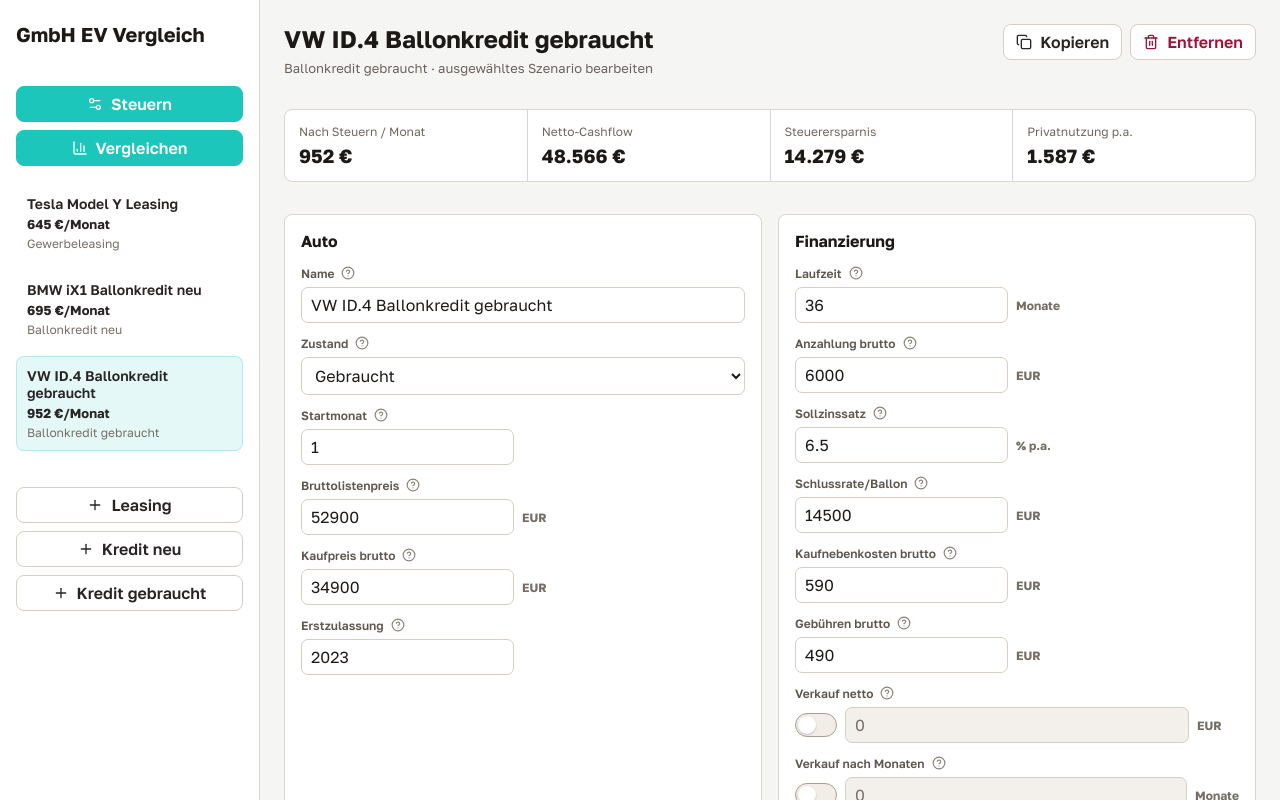
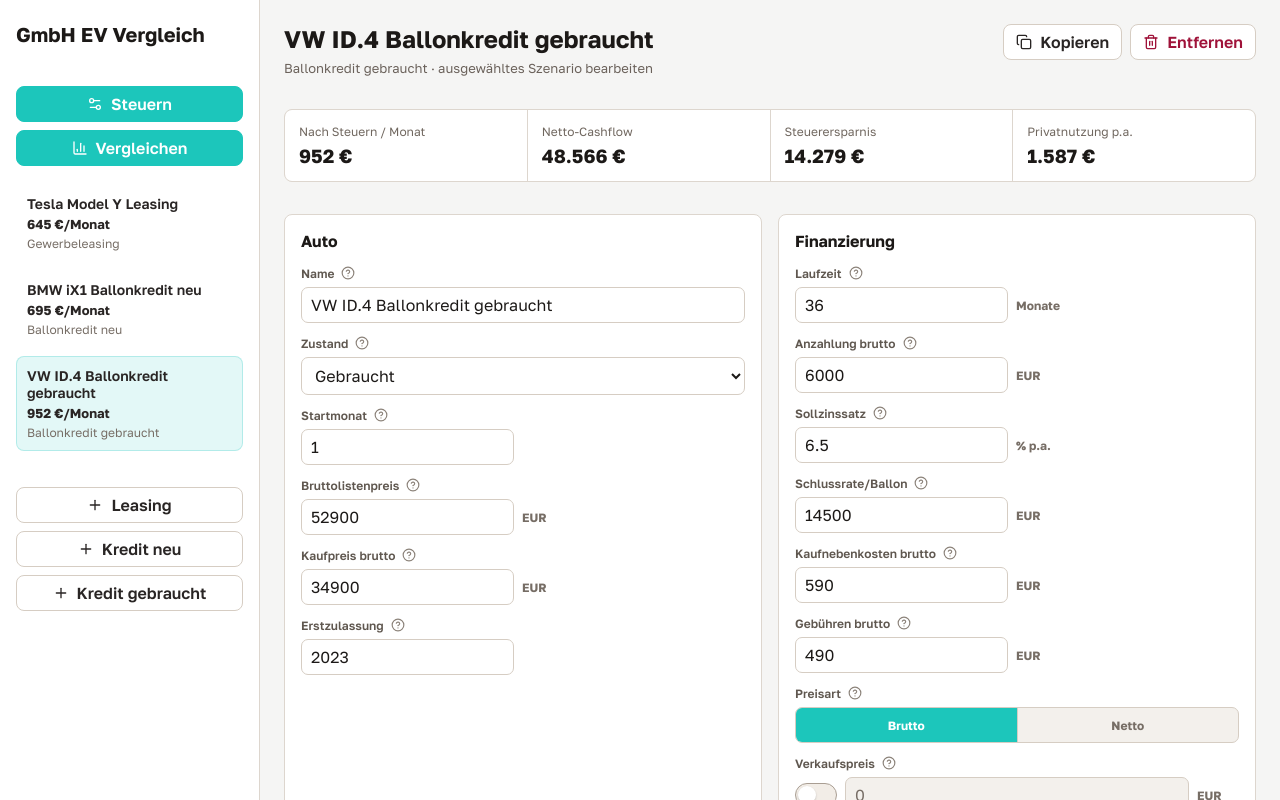
Before and after one commit to levrom/felev-ev-compare, a React (Vite) app: page / in a window 1280 px wide. Both pictures are taken after a click on the button 129 px from the left and 403 px from the top of the page. Shown: the top 800 px of the page. Built offline with nearby package versions, Linux system fonts and the light colour scheme.

Commit message:
Add gross/net sale price toggle

```diff
--- a/src/App.tsx
+++ b/src/App.tsx
@@ -14,6 +14,7 @@
   eur,
   pct,
   resolvePrivateUseRate,
+  type SalePriceMode,
   type CarInput,
   type CreditInput,
   type LeaseInput,
@@ -108,7 +109,8 @@
       annualChargingGross: "Laden p.a. brutto",
       annualMaintenanceGross: "Wartung p.a. brutto",
       annualTiresGross: "Reifen p.a. brutto",
-      salePriceNet: "Verkauf netto",
+      salePriceNet: "Verkaufspreis",
+      salePriceMode: "Preisart",
       saleAfterMonths: "Verkauf nach Monaten",
       termMonths: "Laufzeit",
       monthlyRateGross: "Rate brutto",
@@ -123,6 +125,10 @@
       gewstHebesatz: "GewSt-Hebesatz",
       kst: "KSt",
       soliOnKSt: "Soli auf KSt",
+    },
+    priceModes: {
+      gross: "Brutto",
+      net: "Netto",
     },
     options: {
       new: "Neu",
@@ -203,7 +209,9 @@
       annualMaintenanceGross: "Betriebsausgabe im Cashflow. Bei USt-Rechnung wird die Vorsteuer separat abgezogen.",
       annualTiresGross: "Betriebsausgabe im Cashflow. Bei USt-Rechnung wird die Vorsteuer separat abgezogen.",
       salePriceNet:
-        "Netto-Verkaufserlös am Ende der Nutzung. Er senkt die TCO und erzeugt einen steuerpflichtigen Veräußerungsgewinn gegen den Restbuchwert.",
+        "Verkaufserlös am Ende der Nutzung. Die Preisart entscheidet, ob der Betrag als brutto oder netto interpretiert wird.",
+      salePriceMode:
+        "Wählt, ob der eingegebene Betrag als Brutto- oder Netto-Verkaufspreis gelesen wird.",
       saleAfterMonths:
         "Monat des Verkaufs relativ zum Start. Standard ist das Kreditende; früherer Verkauf wird für die TCO berücksichtigt, wenn er über die Monatszahl aktiviert ist.",
       termMonths: "Laufzeit in Monaten. Sie steuert die zeitliche Verteilung von Zahlungen und Abzügen.",
@@ -300,7 +308,8 @@
       annualChargingGross: "Charging p.a. gross",
       annualMaintenanceGross: "Maintenance p.a. gross",
       annualTiresGross: "Tires p.a. gross",
-      salePriceNet: "Sale price net",
+      salePriceNet: "Sale price",
+      salePriceMode: "Price mode",
       saleAfterMonths: "Sale after months",
       termMonths: "Term",
       monthlyRateGross: "Gross payment",
@@ -315,6 +324,10 @@
       gewstHebesatz: "GewSt rate",
       kst: "CIT",
       soliOnKSt: "Soli on CIT",
+    },
+    priceModes: {
+      gross: "Gross",
+      net: "Net",
     },
     options: {
       new: "New",
@@ -395,7 +408,9 @@
       annualMaintenanceGross: "Operating expense in cash flow. Deductible VAT is recovered when invoiced with VAT.",
       annualTiresGross: "Operating expense in cash flow. Deductible VAT is recovered when invoiced with VAT.",
       salePriceNet:
-        "Net resale proceeds at the end of use. It reduces TCO and creates taxable gain versus the remaining book value.",
+        "Sale proceeds at the end of use. The price mode decides whether the entered amount is treated as gross or net.",
+      salePriceMode:
+        "Chooses whether the entered amount is interpreted as a gross or net sale price.",
       saleAfterMonths:
         "Month of sale relative to the start date. The default is the loan end; if enabled, the calculator uses this month for TCO and the final-year gain.",
       termMonths: "Term in months. It drives the timing of payments and deductions.",
@@ -492,7 +507,8 @@
       annualChargingGross: "Зарядка в год gross",
       annualMaintenanceGross: "Сервис в год gross",
       annualTiresGross: "Шины в год gross",
-      salePriceNet: "Цена продажи net",
+      salePriceNet: "Цена продажи",
+      salePriceMode: "Режим цены",
       saleAfterMonths: "Продажа через мес.",
       termMonths: "Срок",
       monthlyRateGross: "Платёж gross",
@@ -507,6 +523,10 @@
       gewstHebesatz: "Коэффициент GewSt",
       kst: "KSt",
       soliOnKSt: "Soli на KSt",
+    },
+    priceModes: {
+      gross: "Брутто",
+      net: "Нетто",
     },
     options: {
       new: "Новое",
@@ -587,7 +607,9 @@
       annualMaintenanceGross: "Betriebsausgabe в cash flow. При счете с НДС Vorsteuer вычитается отдельно.",
       annualTiresGross: "Betriebsausgabe в cash flow. При счете с НДС Vorsteuer вычитается отдельно.",
       salePriceNet:
-        "Чистая цена продажи в конце использования. Она снижает TCO и создаёт налогооблагаемую прибыль по сравнению с остаточной стоимостью.",
+        "Сумма продажи в конце использования. Режим цены определяет, интерпретируется ли введённое значение как gross или net.",
+      salePriceMode:
+        "Выбирает, считать введённую сумму валовой или чистой ценой продажи.",
       saleAfterMonths:
         "Месяц продажи от начала сценария. По умолчанию это конец кредита; если включить поле, он участвует в TCO и в прибыли финального года.",
       termMonths: "Срок договора в месяцах. Он определяет распределение платежей и вычетов.",
@@ -767,6 +789,46 @@
           </option>
         ))}
       </select>
+    </div>
+  );
+}
+
+function ToggleField<T extends string>({
+  label,
+  value,
+  options,
+  onChange,
+  help,
+}: {
+  label: string;
+  value: T;
+  options: { value: T; label: string }[];
+  onChange: (value: T) => void;
+  help?: string;
+}) {
+  const inputId = useId();
+  return (
+    <div className="field">
+      <div className="fieldLabelRow">
+        <label htmlFor={inputId}>{label}</label>
+        {help ? <TooltipButton help={help} label={label} /> : null}
+      </div>
+      <div className="modeToggleGroup" role="group" aria-label={label}>
+        {options.map((option) => {
+          const active = option.value === value;
+          return (
+            <button
+              key={option.value}
+              type="button"
+              className={`modeToggleButton${active ? " isActive" : ""}`}
+              aria-pressed={active}
+              onClick={() => onChange(option.value)}
+            >
+              {option.label}
+            </button>
+          );
+        })}
+      </div>
     </div>
   );
 }
@@ -893,6 +955,11 @@
           typeof scenario.car.annualTiresGrossEnabled === "boolean"
             ? scenario.car.annualTiresGrossEnabled
             : finiteNumber(scenario.car.annualTiresGross, 0) > 0,
+        salePriceMode: (scenario.car.salePriceMode === "net"
+          ? "net"
+          : finiteNumber(scenario.car.salePriceNet, 0) > 0
+            ? "net"
+            : "gross") as SalePriceMode,
         salePriceNet: finiteNumber(scenario.car.salePriceNet, 0),
         salePriceNetEnabled:
           typeof scenario.car.salePriceNetEnabled === "boolean"
@@ -967,6 +1034,7 @@
     annualMaintenanceGrossEnabled: false,
     annualTiresGross: kind === "credit-used" ? 300 : 250,
     annualTiresGrossEnabled: false,
+    salePriceMode: "gross",
     salePriceNet: 0,
     salePriceNetEnabled: false,
     saleAfterMonths: 0,
@@ -1469,6 +1537,21 @@
                 }
                 suffix="EUR"
                 help={ui.help.feesGross}
+              />
+              <ToggleField<"gross" | "net">
+                label={ui.fields.salePriceMode}
+                value={selected.car.salePriceMode ?? "gross"}
+                options={[
+                  { value: "gross", label: ui.priceModes.gross },
+                  { value: "net", label: ui.priceModes.net },
+                ]}
+                onChange={(salePriceMode) =>
+                  onUpdateScenario({
+                    ...selected,
+                    car: { ...selected.car, salePriceMode },
+                  })
+                }
+                help={ui.help.salePriceMode}
               />
               <NumberField
                 label={ui.fields.salePriceNet}
--- a/src/lib/calculator.ts
+++ b/src/lib/calculator.ts
@@ -1,6 +1,7 @@
 export type VatMode = "regular" | "none";
 export type ScenarioKind = "lease" | "credit-new" | "credit-used";
 export type PrivateUseMethod = "auto-bev" | "fixed-rate";
+export type SalePriceMode = "gross" | "net";
 
 export type CarInput = {
   name: string;
@@ -28,6 +29,7 @@
   annualMaintenanceGrossEnabled: boolean;
   annualTiresGross: number;
   annualTiresGrossEnabled: boolean;
+  salePriceMode: SalePriceMode;
   salePriceNet: number;
   salePriceNetEnabled: boolean;
   saleAfterMonths: number;
@@ -165,6 +167,30 @@
 
   const net = normalizedGross / (1 + normalizedVatRate);
   return { gross: normalizedGross, vat: normalizedGross - net, net };
+}
+
+export function resolveSalePrice(
+  car: Pick<CarInput, "salePriceMode" | "salePriceNet" | "vatRate" | "vatMode">,
+) {
+  const amount = Math.max(0, finiteNumber(car.salePriceNet, 0));
+  const vatRate = finiteNumber(car.vatRate, DEFAULT_TAX_SETTINGS.vatRate);
+
+  if (car.salePriceMode === "gross") {
+    const split = splitVat(amount, vatRate, car.vatMode);
+    return {
+      gross: split.gross,
+      net: split.net,
+      vat: split.vat,
+    };
+  }
+
+  const net = amount;
+  const gross = car.vatMode === "none" ? net : net * (1 + vatRate);
+  return {
+    gross,
+    net,
+    vat: gross - net,
+  };
 }
 
 export function resolvePrivateUseRate(car: Pick<CarInput, "blpGross" | "privateUseRate" | "privateUseMethod">) {
@@ -435,6 +461,7 @@
       typeof scenario.car?.annualTiresGrossEnabled === "boolean"
         ? scenario.car.annualTiresGrossEnabled
         : finiteNumber(scenario.car?.annualTiresGross, 0) > 0,
+    salePriceMode: (scenario.car?.salePriceMode === "net" ? "net" : "gross") as SalePriceMode,
     salePriceNet: finiteNumber(scenario.car?.salePriceNet, 0),
     salePriceNetEnabled:
       typeof scenario.car?.salePriceNetEnabled === "boolean"
@@ -562,8 +589,8 @@
   const fees = splitVat(credit.feesGross, car.vatRate, "regular");
   const runningCosts = annualRunningCosts(car);
   const privateUse = calculatePrivateUseTax(car);
-  const salePriceNet = car.salePriceNetEnabled ? Math.max(0, finiteNumber(car.salePriceNet, 0)) : 0;
-  const saleEnabled = salePriceNet > 0;
+  const salePrice = car.salePriceNetEnabled ? resolveSalePrice(car) : { gross: 0, net: 0, vat: 0 };
+  const saleEnabled = salePrice.net > 0 || salePrice.gross > 0;
   const saleAfterMonthsRaw = car.saleAfterMonthsEnabled
     ? Math.max(1, Math.round(finiteNumber(car.saleAfterMonths, credit.termMonths)))
     : credit.termMonths;
@@ -613,9 +640,9 @@
     const runningVat = prorateAnnualCost(runningCosts.vat, ownershipMonths);
     const runningNet = prorateAnnualCost(runningCosts.net, ownershipMonths);
     const afa = annualAfa * (afaActiveMonths / 12);
-    const saleProceedsNet = saleEnabled && year === saleYear ? salePriceNet : 0;
-    const saleGainTaxable = saleEnabled && year === saleYear ? salePriceNet - saleRemainingBookValue : 0;
-    const grossCashOut = paymentGross * months + finalPayment + firstYearCash + runningGross - saleProceedsNet;
+    const saleProceedsGross = saleEnabled && year === saleYear ? salePrice.gross : 0;
+    const saleGainTaxable = saleEnabled && year === saleYear ? salePrice.net - saleRemainingBookValue : 0;
+    const grossCashOut = paymentGross * months + finalPayment + firstYearCash + runningGross - saleProceedsGross;
     const deductibleExpense = interest + afa + runningNet;
     const gewstAddbackBase = interest;
     const addback = gewstAddback(gewstAddbackBase, settings);
--- a/src/lib/defaults.ts
+++ b/src/lib/defaults.ts
@@ -30,6 +30,7 @@
       annualMaintenanceGrossEnabled: true,
       annualTiresGross: 250,
       annualTiresGrossEnabled: true,
+      salePriceMode: "gross",
       salePriceNet: 0,
       salePriceNetEnabled: false,
       saleAfterMonths: 0,
@@ -71,6 +72,7 @@
       annualMaintenanceGrossEnabled: true,
       annualTiresGross: 250,
       annualTiresGrossEnabled: true,
+      salePriceMode: "gross",
       salePriceNet: 0,
       salePriceNetEnabled: false,
       saleAfterMonths: 0,
@@ -114,6 +116,7 @@
       annualMaintenanceGrossEnabled: true,
       annualTiresGross: 300,
       annualTiresGrossEnabled: true,
+      salePriceMode: "gross",
       salePriceNet: 0,
       salePriceNetEnabled: false,
       saleAfterMonths: 0,
--- a/src/styles.css
+++ b/src/styles.css
@@ -432,6 +432,41 @@
   outline-offset: 2px;
 }
 
+.modeToggleGroup {
+  display: inline-flex;
+  width: 100%;
+  min-height: 36px;
+  border: 1px solid #d6cdc3;
+  border-radius: 7px;
+  overflow: hidden;
+  background: #f3f0ec;
+}
+
+.modeToggleButton {
+  flex: 1 1 0;
+  border: 0;
+  background: transparent;
+  color: #766d65;
+  font-size: 12px;
+  font-weight: 700;
+  padding: 7px 10px;
+  cursor: pointer;
+}
+
+.modeToggleButton + .modeToggleButton {
+  border-left: 1px solid #d6cdc3;
+}
+
+.modeToggleButton.isActive {
+  background: var(--accent);
+  color: #ffffff;
+}
+
+.modeToggleButton:focus-visible {
+  outline: 2px solid var(--accent-outline);
+  outline-offset: -2px;
+}
+
 .field input,
 .field select {
   width: 100%;
```
Also changed, not shown: 1 other file (tests, documents, lock files or other folders).
